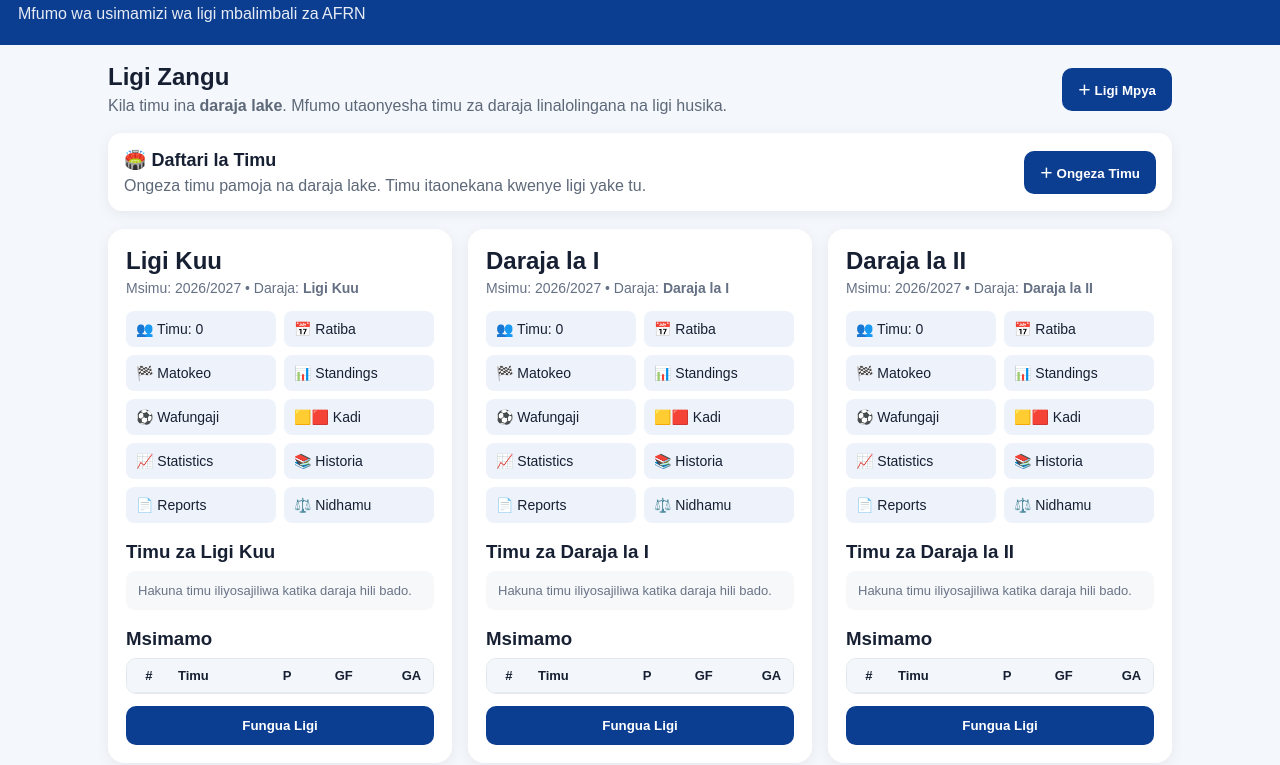
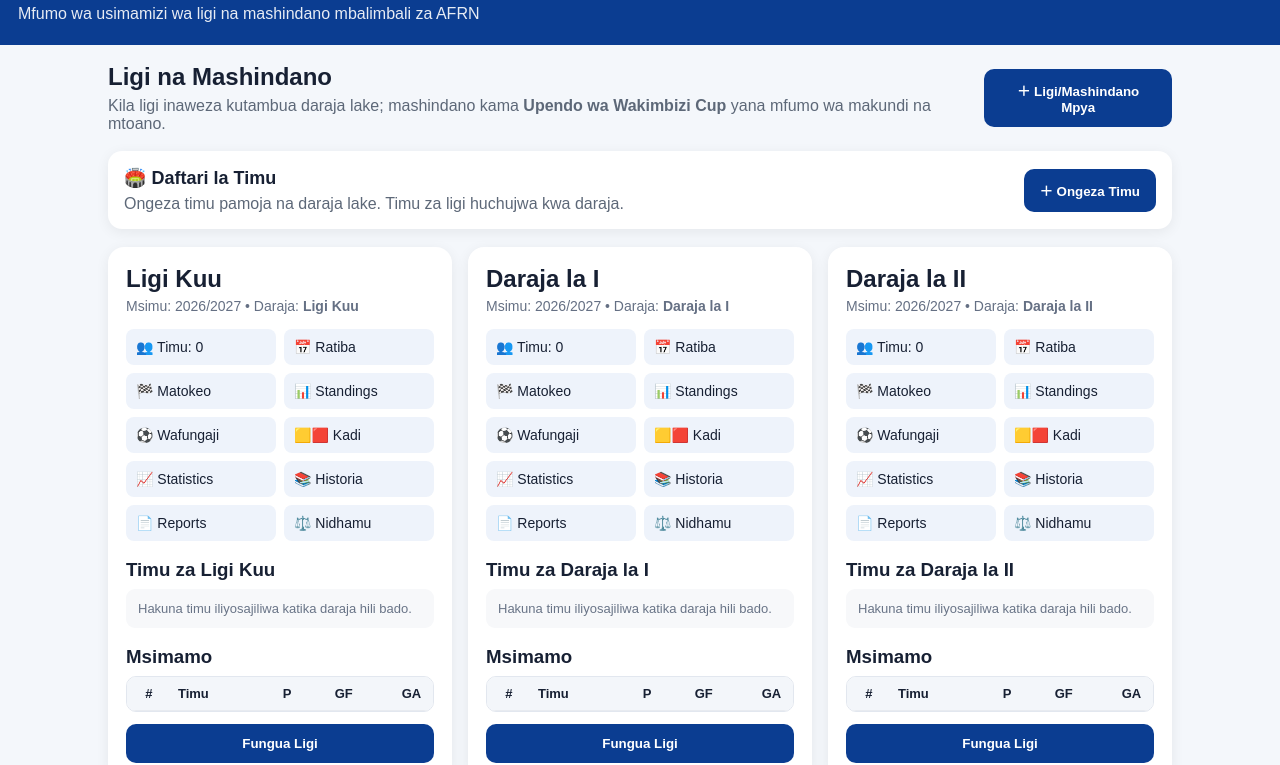
Before and after one commit to enyonyiabemba94-eng/AFRN-LEAGUE-MANAGEMENT, a plain HTML site: page index.html in a window 1280 px wide. Shown: the part 49-814 px from the top of the page. Drawn offline with Linux system fonts and the light colour scheme.

Commit message:
Ongeza aina ya mashindano na daraja kwenye AFRN League Management

```diff
--- a/index.html
+++ b/index.html
@@ -5,16 +5,13 @@
 <title>AFRN LEAGUE MANAGEMENT</title><link rel="stylesheet" href="style.css">
 </head>
 <body>
-<header><div class="brand">⚽ AFRN LEAGUE MANAGEMENT</div><div class="sub">Mfumo wa usimamizi wa ligi mbalimbali za AFRN</div></header>
+<header><div class="brand">⚽ AFRN LEAGUE MANAGEMENT</div><div class="sub">Mfumo wa usimamizi wa ligi na mashindano mbalimbali za AFRN</div></header>
 <main>
-<section class="hero"><div><h1>Ligi Zangu</h1><p>Kila timu ina <b>daraja lake</b>. Mfumo utaonyesha timu za daraja linalolingana na ligi husika.</p></div><button id="newLeague">＋ Ligi Mpya</button></section>
-<section class="master-tools">
-  <div><h2>🏟️ Daftari la Timu</h2><p>Ongeza timu pamoja na daraja lake. Timu itaonekana kwenye ligi yake tu.</p></div>
-  <button id="newTeam">＋ Ongeza Timu</button>
-</section>
+<section class="hero"><div><h1>Ligi na Mashindano</h1><p>Kila ligi inaweza kutambua daraja lake; mashindano kama <b>Upendo wa Wakimbizi Cup</b> yana mfumo wa makundi na mtoano.</p></div><button id="newLeague">＋ Ligi/Mashindano Mpya</button></section>
+<section class="master-tools"><div><h2>🏟️ Daftari la Timu</h2><p>Ongeza timu pamoja na daraja lake. Timu za ligi huchujwa kwa daraja.</p></div><button id="newTeam">＋ Ongeza Timu</button></section>
 <section id="leagues" class="grid"></section>
 </main>
-<div id="modal" class="modal hidden"><div class="dialog"><button class="close" id="close">×</button><h2>Unda Ligi Mpya</h2><label>Jina la ligi<input id="leagueName" placeholder="Mfano: Ligi Kuu"></label><label>Msimu<input id="season" value="2026/2027"></label><button id="save">Hifadhi Ligi</button></div></div>
+<div id="modal" class="modal hidden"><div class="dialog"><button class="close" id="close">×</button><h2>Unda Ligi/Mashindano</h2><label>Jina<input id="leagueName" placeholder="Mfano: Upendo wa Wakimbizi Cup"></label><label>Aina<select id="competitionType"><option value="League">Ligi</option><option value="Tournament">Mashindano / Cup</option></select></label><label>Daraja linaloruhusiwa<select id="leagueDivision"><option value="Ligi Kuu">Ligi Kuu</option><option value="Daraja la I">Daraja la I</option><option value="Daraja la II">Daraja la II</option><option value="Daraja la III">Daraja la III</option><option value="Open">Open / Mchanganyiko</option></select></label><label>Msimu<input id="season" value="2026/2027"></label><button id="save">Hifadhi</button></div></div>
 <div id="teamModal" class="modal hidden"><div class="dialog"><button class="close" id="teamClose">×</button><h2>Ongeza Timu</h2><label>Jina la timu<input id="teamName" placeholder="Mfano: GHI1 BILOMBE FC"></label><label>Daraja<select id="teamDivision"><option value="Ligi Kuu">Ligi Kuu</option><option value="Daraja la I">Daraja la I</option><option value="Daraja la II">Daraja la II</option><option value="Daraja la III">Daraja la III</option></select></label><label>Kanda/Zoni<input id="teamZone" placeholder="Mfano: Zone 3"></label><button id="teamSave">Hifadhi Timu</button></div></div>
 <script src="app.js"></script>
 </body></html>
```
